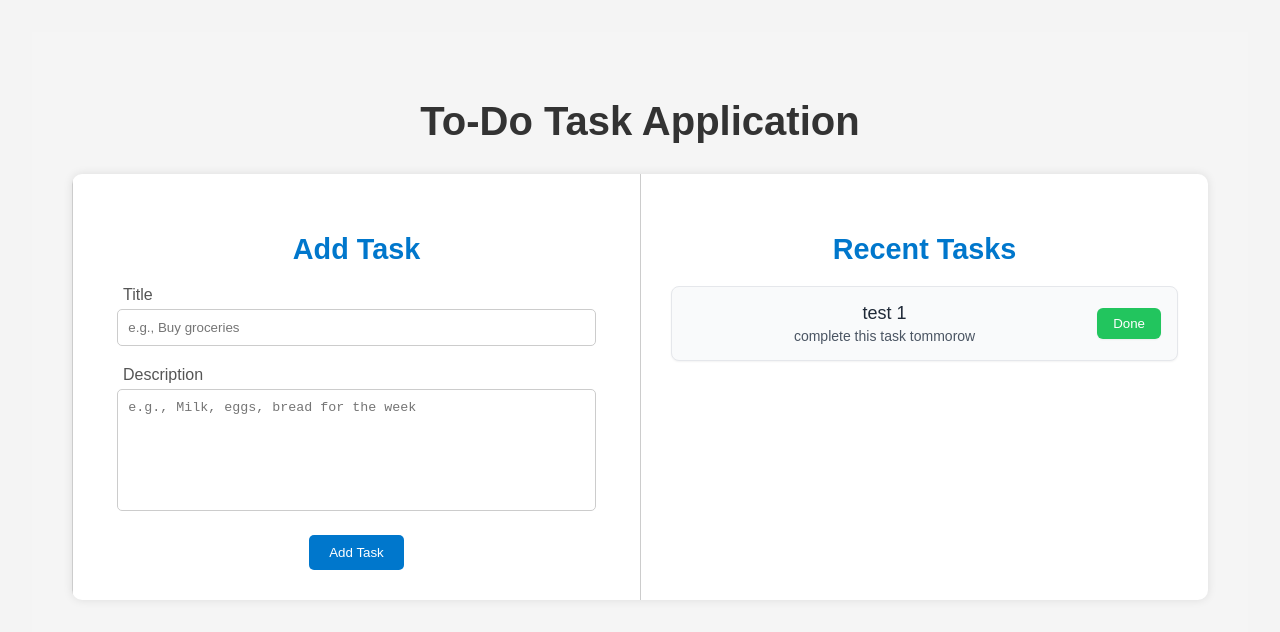
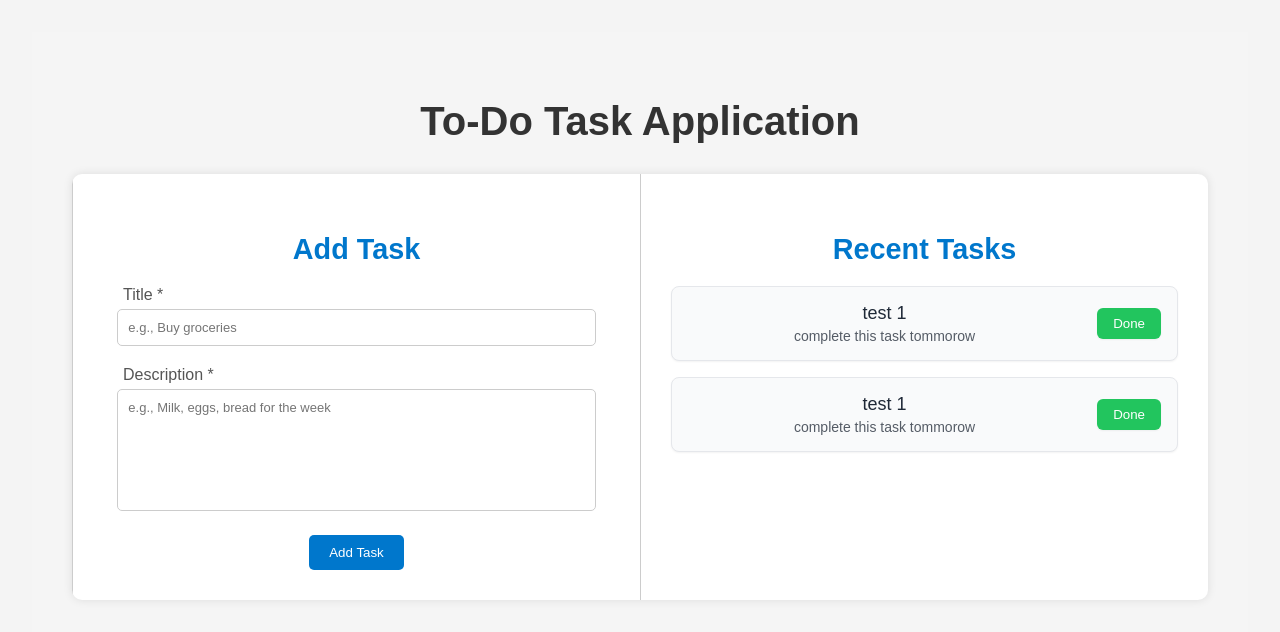
Before and after one commit to hasharas/to-do-tasks, a React (Vite) app in the folder front/: page / in a window 1280 px wide. Shown: the top 632 px of the page. Built offline with nearby package versions, Linux system fonts and the light colour scheme.

Commit message:
Style:change

```diff
--- a/front/src/components/TaskCard.css
+++ b/front/src/components/TaskCard.css
@@ -24,7 +24,7 @@
   /* display: flex; */
   margin-top: 0.25rem;
   font-size: 0.875rem;
-  color: #4b5563;
+  color: #555c66;
 }
 
 .done-btn {
--- a/front/src/pages/Home.css
+++ b/front/src/pages/Home.css
@@ -49,6 +49,7 @@
   padding: 10px;
   border: 1px solid #ccc;
   border-radius: 5px;
+  font-size: small;
 }
 
 .form textarea {
@@ -58,6 +59,8 @@
   border: 1px solid #ccc;
   border-radius: 5px;
   resize: none;
+  font-family: Arial, sans-serif;
+  font-size: small;
 }
 
 .form button {
--- a/front/src/pages/Home.jsx
+++ b/front/src/pages/Home.jsx
@@ -1,4 +1,3 @@
-import React from 'react';
 import './Home.css';
 import TaskCard from '../components/TaskCard';
 
@@ -11,7 +10,7 @@ const Home = () => {
                               <h3 className=''>Add Task</h3>
                               <form className='form' action="">
                                     <div>
-                                          <p>Title</p>
+                                          <p>Title *</p>
                                           <input
                                                 type="text"
                                                 placeholder='e.g., Buy groceries'
@@ -19,14 +18,13 @@ const Home = () => {
                                     </div>
 
                                     <div>
-                                          <p>Description</p>
+                                          <p>Description *</p>
                                           <textarea
                                                 type="text"
                                                 placeholder='e.g., Milk, eggs, bread for the week'
                                                 required >
 
                                           </textarea>
-
 
                                     </div>
                                     <button>
@@ -39,6 +37,7 @@ const Home = () => {
                         <div className='home-content-right'>
                               <h3 className=''>Recent Tasks</h3>
                               <TaskCard />
+                              <TaskCard />
                         </div>
                   </div>
             </div>
```
